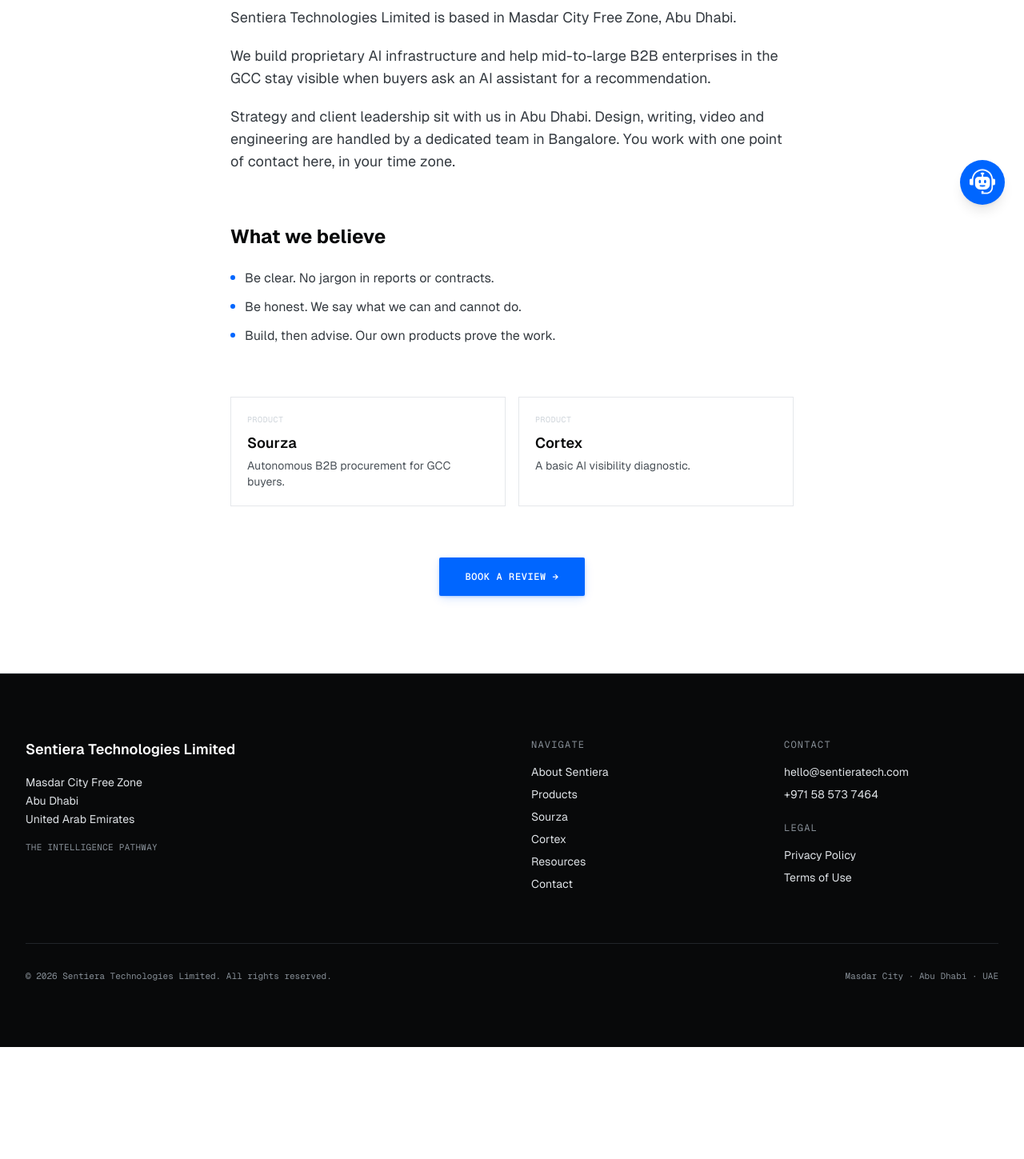
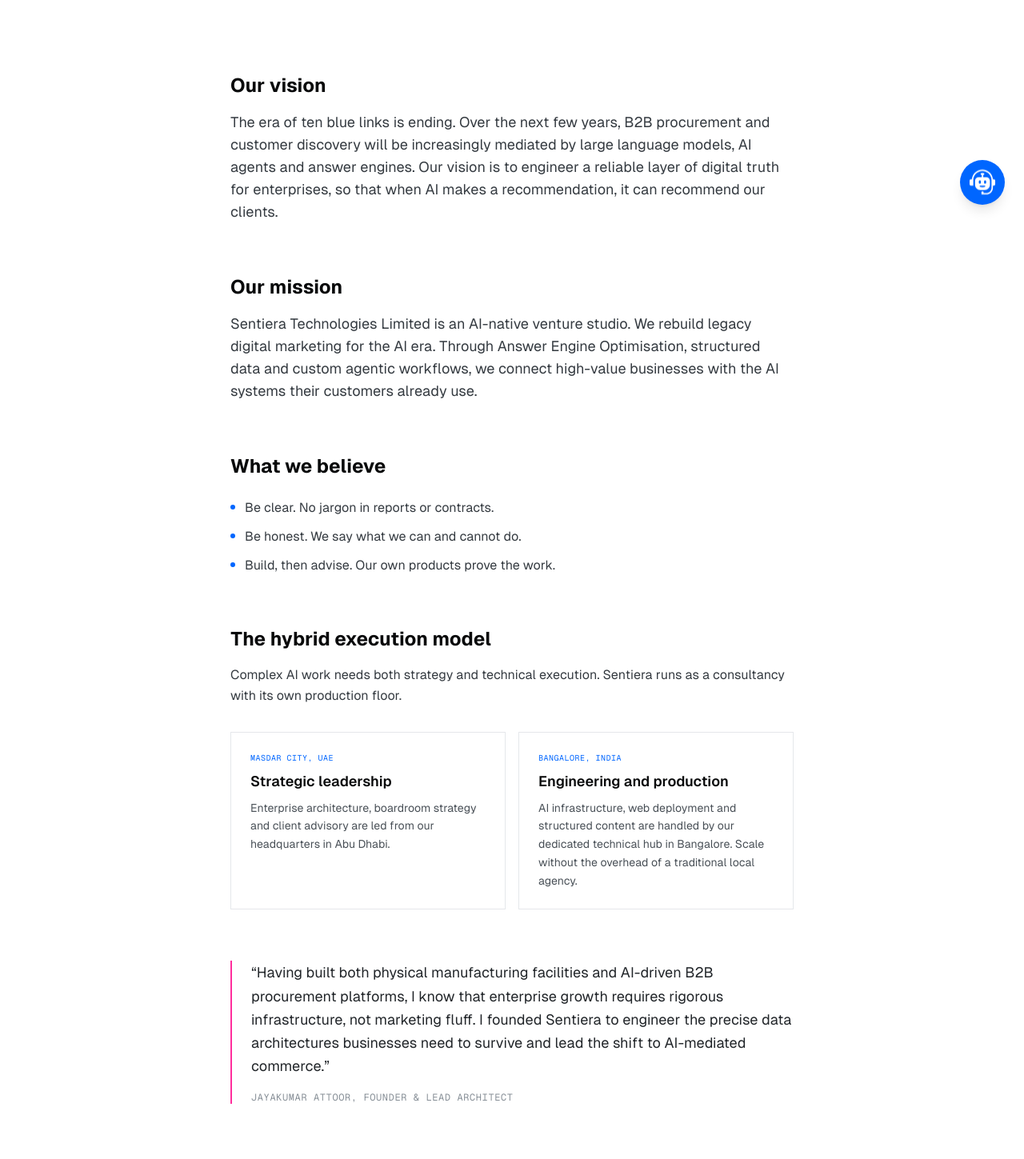
Before and after one commit to Acidtuner/sentiera, a Next.js app: page /about in a window 1280 px wide. Shown: the part 520-1969 px from the top of the page at 80% size. Before the commit the page ends 1829 px from the top, so only its background shows below. Built offline with nearby package versions, Linux system fonts and the light colour scheme.

Commit message:
Rewrite About page: vision, mission, hybrid model, founder note

```diff
--- a/src/app/about/page.tsx
+++ b/src/app/about/page.tsx
@@ -5,7 +5,7 @@ import Link from "next/link";
 export const metadata: Metadata = {
   title: "About Sentiera | Masdar City, Abu Dhabi",
   description:
-    "Sentiera Technologies Limited is a Masdar City AI venture studio. Strategy in Abu Dhabi. Execution in Bangalore.",
+    "Sentiera Technologies Limited is an AI-native venture studio in Masdar City. Strategy in Abu Dhabi. Engineering and production in Bangalore.",
 };
 
 export default function About() {
@@ -19,20 +19,31 @@ export default function About() {
             <span>About Sentiera</span>
           </div>
           <h1 className="font-sans text-4xl sm:text-5xl lg:text-6xl font-bold tracking-tight-heading text-slate-950">
-            A venture studio for the AI shortlist.
+            The architects of the AI-first web.
           </h1>
+          <p className="mt-6 font-sans text-lg text-slate-700 leading-relaxed">
+            We help enterprise brands move from traditional search dependency to being the business AI recommends.
+          </p>
         </div>
       </section>
 
       <section className="relative bg-white py-16 sm:py-24 border-b border-hairline">
-        <div className="mx-auto max-w-3xl px-6 lg:px-8">
-          <div className="space-y-5 font-sans text-base sm:text-lg text-slate-700 leading-relaxed">
-            <p>Sentiera Technologies Limited is based in Masdar City Free Zone, Abu Dhabi.</p>
-            <p>We build proprietary AI infrastructure and help mid-to-large B2B enterprises in the GCC stay visible when buyers ask an AI assistant for a recommendation.</p>
-            <p>Strategy and client leadership sit with us in Abu Dhabi. Design, writing, video and engineering are handled by a dedicated team in Bangalore. You work with one point of contact here, in your time zone.</p>
+        <div className="mx-auto max-w-3xl px-6 lg:px-8 space-y-16">
+          <div>
+            <h2 className="font-sans text-2xl font-bold text-slate-950">Our vision</h2>
+            <p className="mt-4 font-sans text-base sm:text-lg text-slate-700 leading-relaxed">
+              The era of ten blue links is ending. Over the next few years, B2B procurement and customer discovery will be increasingly mediated by large language models, AI agents and answer engines. Our vision is to engineer a reliable layer of digital truth for enterprises, so that when AI makes a recommendation, it can recommend our clients.
+            </p>
           </div>
 
-          <div className="mt-16">
+          <div>
+            <h2 className="font-sans text-2xl font-bold text-slate-950">Our mission</h2>
+            <p className="mt-4 font-sans text-base sm:text-lg text-slate-700 leading-relaxed">
+              Sentiera Technologies Limited is an AI-native venture studio. We rebuild legacy digital marketing for the AI era. Through Answer Engine Optimisation, structured data and custom agentic workflows, we connect high-value businesses with the AI systems their customers already use.
+            </p>
+          </div>
+
+          <div>
             <h2 className="font-sans text-2xl font-bold text-slate-950">What we believe</h2>
             <ul className="mt-6 space-y-3">
               <li className="flex items-start gap-3 font-sans text-base text-slate-700"><span className="mt-2 h-1.5 w-1.5 flex-shrink-0 rounded-full bg-tech-blue" /><span>Be clear. No jargon in reports or contracts.</span></li>
@@ -41,7 +52,41 @@ export default function About() {
             </ul>
           </div>
 
-          <div className="mt-16 grid grid-cols-1 sm:grid-cols-2 gap-4">
+          <div>
+            <h2 className="font-sans text-2xl font-bold text-slate-950">The hybrid execution model</h2>
+            <p className="mt-4 font-sans text-base text-slate-700 leading-relaxed">
+              Complex AI work needs both strategy and technical execution. Sentiera runs as a consultancy with its own production floor.
+            </p>
+            <div className="mt-8 grid grid-cols-1 sm:grid-cols-2 gap-4">
+              <div className="border border-hairline p-6">
+                <p className="font-mono text-[10px] uppercase tracking-wider text-tech-blue">Masdar City, UAE</p>
+                <h3 className="mt-2 font-sans text-lg font-semibold text-slate-950">Strategic leadership</h3>
+                <p className="mt-2 font-sans text-sm text-slate-600 leading-relaxed">
+                  Enterprise architecture, boardroom strategy and client advisory are led from our headquarters in Abu Dhabi.
+                </p>
+              </div>
+              <div className="border border-hairline p-6">
+                <p className="font-mono text-[10px] uppercase tracking-wider text-tech-blue">Bangalore, India</p>
+                <h3 className="mt-2 font-sans text-lg font-semibold text-slate-950">Engineering and production</h3>
+                <p className="mt-2 font-sans text-sm text-slate-600 leading-relaxed">
+                  AI infrastructure, web deployment and structured content are handled by our dedicated technical hub in Bangalore. Scale without the overhead of a traditional local agency.
+                </p>
+              </div>
+            </div>
+          </div>
+
+          <blockquote className="border-l-2 border-accent pl-6">
+            <p className="font-sans text-lg text-slate-800 leading-relaxed">
+              “Having built both physical manufacturing facilities and AI-driven B2B procurement platforms, I know that enterprise growth requires rigorous infrastructure, not marketing fluff. I founded Sentiera to engineer the precise data architectures businesses need to survive and lead the shift to AI-mediated commerce.”
+            </p>
+            <footer className="mt-4 font-mono text-xs uppercase tracking-wider text-slate-500">
+              Jayakumar Attoor, Founder & Lead Architect
+            </footer>
+          </blockquote>
+
+          <div>
+            <h2 className="font-sans text-2xl font-bold text-slate-950">Products</h2>
+            <div className="mt-6 grid grid-cols-1 sm:grid-cols-2 gap-4">
               <Link href="/products/sourza" className="border border-hairline p-5 hover:border-accent/40">
                 <p className="font-mono text-[10px] uppercase tracking-wider text-slate-400">Product</p>
                 <p className="mt-2 font-sans text-lg font-semibold text-slate-950">Sourza</p>
@@ -53,10 +98,11 @@ export default function About() {
                 <p className="mt-1 font-sans text-sm text-slate-600">A basic AI visibility diagnostic.</p>
               </Link>
             </div>
+          </div>
 
-          <div className="mt-16 text-center">
+          <div className="text-center">
             <Link href="/contact" className="inline-flex items-center gap-2 rounded-sm bg-tech-blue px-8 py-4 font-mono text-xs font-semibold uppercase tracking-wider text-white shadow-tech-button hover:bg-tech-blue-600">
-              Book a review →
+              Book a boardroom review →
             </Link>
           </div>
         </div>
```
Lines whose indentation alone changed are shown as unchanged.
